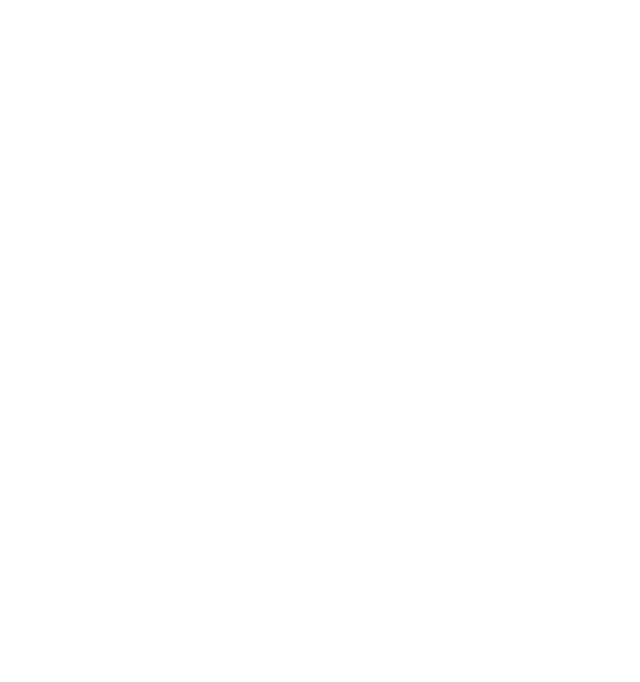
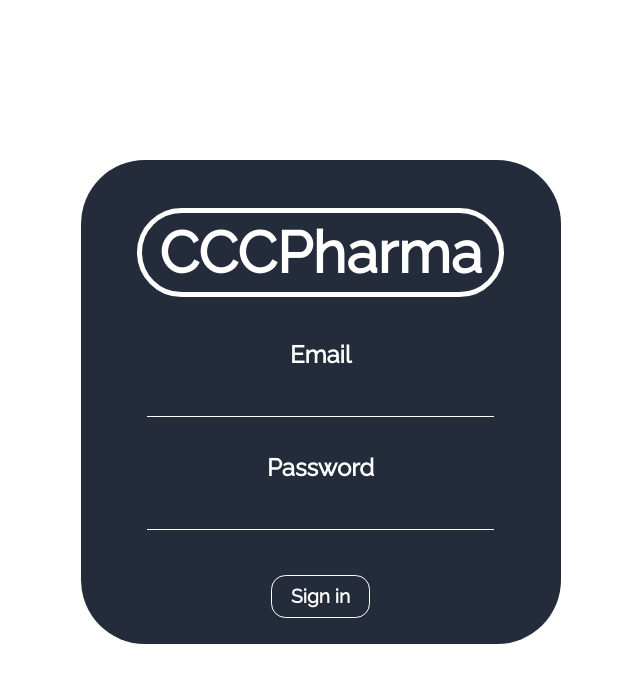
Before and after one commit to SpinnelSun/CCCPharmaClient, a Vue app: page /#/signin in a window 1280 px wide. Before the commit this address led to /#/baba. Shown: the top 682 px of the page, without its empty margins (426-1066 px from the left). Built offline with nearby package versions, Linux system fonts and the light colour scheme.

Commit message:
Upgrade login form layout

```diff
--- a/src/components/user/UserForm.vue
+++ b/src/components/user/UserForm.vue
@@ -1,4 +1,8 @@
 <template>
+    <div id="form-container">
+        <div id="form-header">
+            <span id="logo">CCCPharma</span>
+        </div>
         <form v-on:submit.prevent="$emit('handleSubmit', user)">
             <label for="input_email"> Email</label>
             <input v-model="user.email" id="input_email" required/>
@@ -6,6 +10,7 @@
             <input v-model="user.password" type="password" id="input_password" required/>
             <button>{{ title }}</button>
         </form>
+    </div>
 </template>
 
 <script>
@@ -24,55 +29,96 @@
         }
     }
 </script>
+
 <style scoped>
+    @import url("https://fonts.googleapis.com/css?family=Lato");
     @import url("https://fonts.googleapis.com/css?family=Raleway");
+
+    #form-container {
+        display: flex;
+        flex-direction: column;
+        justify-content: center;
+        align-items: center;
+    }
+
+    #form-header {
+        display: flex;
+        justify-content: center;
+        align-items: center;
+
+        border-radius: 4em 4em 0em 0em;
+
+        background-color: #242B3A;
+        color: #FFFFFF;
+
+        padding: 3em 0em 0em 0em;
+        width: 30em;
+    }
+
+    #logo {
+        border: 0.1em solid #FFFFFF;
+        border-radius: 1em;
+
+        font-family: "Raleway";
+        font-weight: bolder;
+        font-size: 3.6em;
+
+        padding: 0.1em 0.3em;
+        margin-bottom: 0.2em;
+    }
 
     form {
         display: flex;
         flex-direction: column;
-    justify-content: center;
         align-items: center;
-    border-radius: 4em;
+
+        border-radius: 0em 0em 4em 4em;
+
+        font-family: "Lato";
+
         background-color: #242B3A;
         color: #FFFFFF;
-    margin: 0% 41%;
-    padding: 3em 0em 2.5em 0em;
+
+        padding: 2em 0em 1em 0em;
+        width: 30em;
+    }
+
+    label {
+        font-weight: bold;
+        font-family: "Raleway";
+        font-size: 1.5em;
     }
 
     input {
         border: none;
-    font-size: 1.05em;
         border-bottom: 0.05em solid #FFFFFF;
+
+        font-family: "Lato";
+        font-size: 1.1em;
 
         background-color: #242B3A;
         color: #FFFFFF;
 
         width: 65%;
-    margin-top: 1em;
-    margin-bottom: 3em;
-    padding: 0.3em 1em 0em 1em;
-}
-
-label {
-    font-size: 1.4em;
-    font-weight: bold;
-    font-family: "Raleway";
+        margin-top: 0.5em;
+        margin-bottom: 2em;
+        padding: 0.5em 1em;
     }
 
     button {
-    text-align:center;
-    font-size: 1.1em;
-    font-weight: bold;
-    font-family: "Raleway";
         border: 0.08em solid #FFFFFF;
         border-radius: 0.75em;
 
-
-    margin-top: 0.5em;
-    padding: 0.75em 1.2em;
+        text-align:center;
+        font-weight: bold;
+        font-family: "Raleway";
+        font-size: 1.2em;
 
         background-color:#242B3A;
         color:#FFFFFF;
+
+        margin: 0.5em 0em;
+        padding: 0.5em 1.0em;
     }
 
     button:hover {
```
Also changed, not shown: src/components/user/UserSignup.vue (indentation only). Lines whose indentation alone changed are shown as unchanged.
